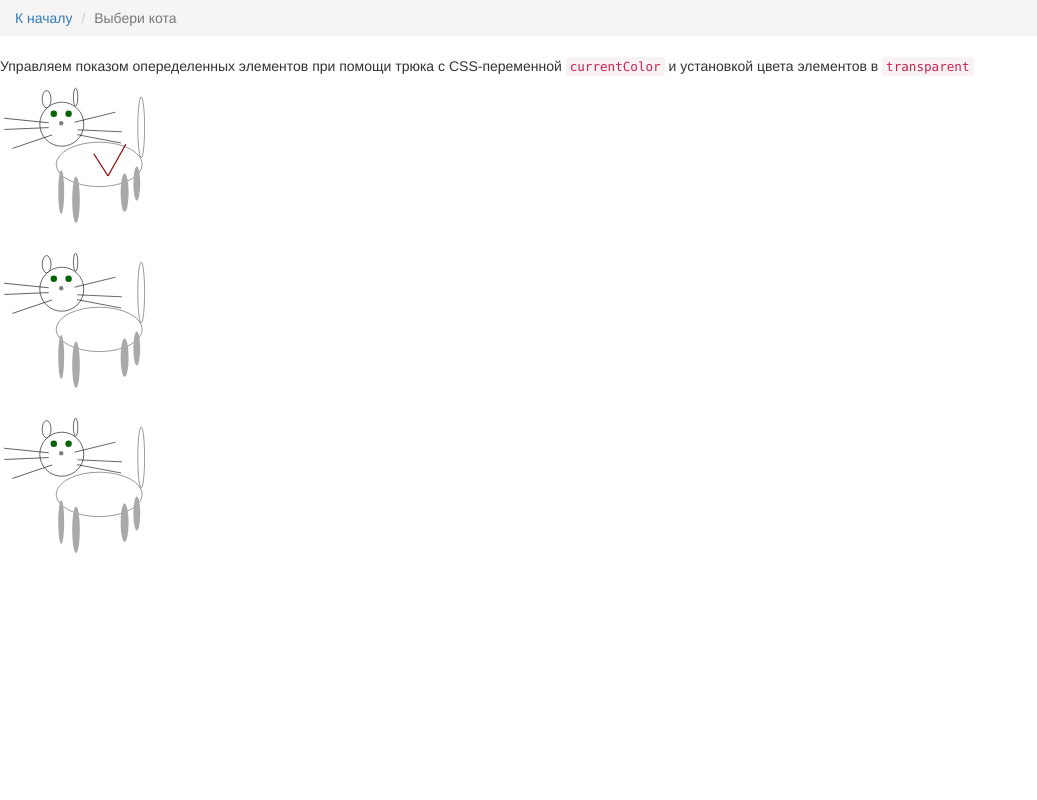
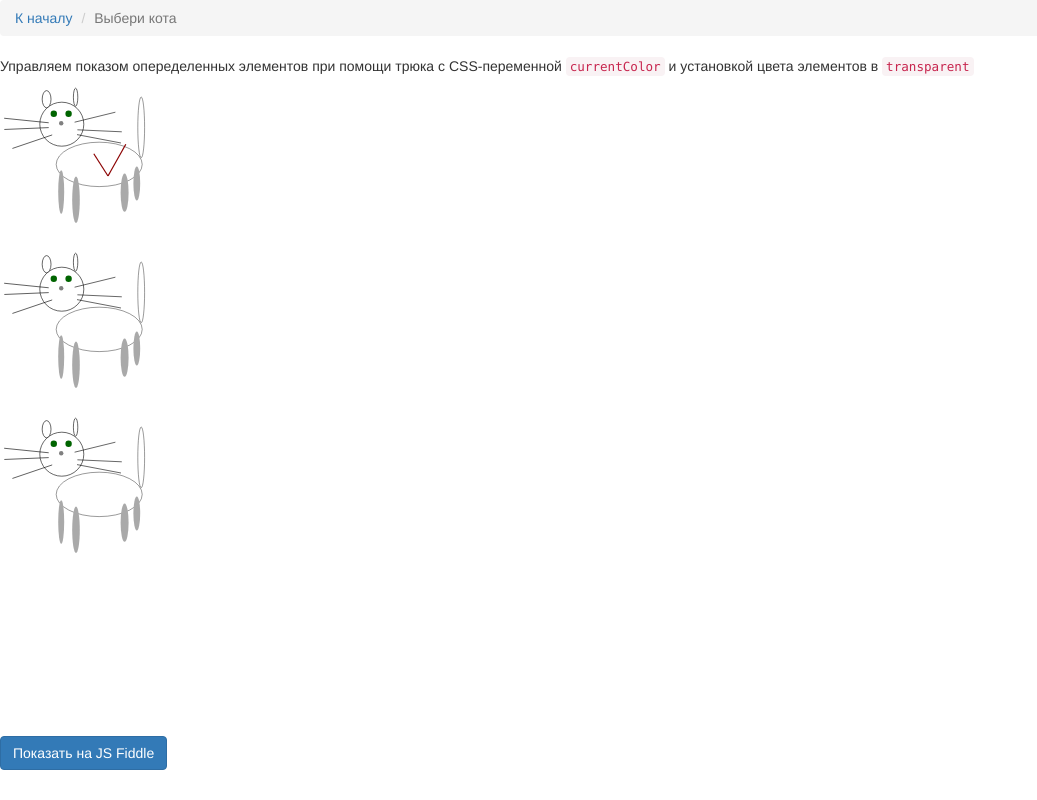
Before and after one commit to kaatula/svg-icons, a website: page samples/choose-cat.html in a window 1280 px wide. Shown: the whole page, without its empty margins (0-1037 px from the left). Drawn offline with nearby package versions, Linux system fonts and the light colour scheme.

Commit message:
Add JSFiddle support

```diff
--- a/samples/choose-cat.html
+++ b/samples/choose-cat.html
@@ -8,7 +8,7 @@
     <link rel="svg-icons" href="../dist/icons.svg">
     <script src="https://code.jquery.com/jquery-1.11.3.min.js"></script>
     <script src="../svg-loader.js"></script>
-    <style>
+    <style id="catstyles">
     .checkmark {
         visibility: visible;
     }
@@ -29,7 +29,7 @@
         cursor: pointer;
     }
     </style>
-    <script>
+    <script id="catscripts">
     $(document).ready(function() {
         $("li").on("click", function(ev) {
             $(ev.currentTarget).toggleClass("selected");
@@ -43,9 +43,10 @@
         <li><a href="../">К началу</a></li>
         <li class="active">Выбери кота</li>
     </ol>
+    <div id="panel">
         <div>Управляем показом опеределенных элементов при помощи трюка с CSS-переменной <code>currentColor</code> и установкой цвета элементов в <code>transparent</code></div>
         <ul class="list-unstyled">
-        <li class="selected" >
+            <li class="selected">
                 <svg width="160px" height="160px">
                     <use xlink:href="#kotik"></use>
                 </svg>
@@ -60,6 +61,8 @@
                     <use xlink:href="#kotik"></use>
                 </svg>
             </li>
+        </ul></div>
+
 </body>
 
 </html>
--- a/svg-loader.js
+++ b/svg-loader.js
@@ -3,12 +3,25 @@ var embedSvg = function () {
     if($iconsLink.length != 1) {
         throw "SVG icons are not linked";
     }
-    $.get($iconsLink.attr("href")).done(function(content) {
+    return $.get($iconsLink.attr("href")).done(function(content) {
         document.body.appendChild(content.childNodes[1]);
     });
 }
 
-embedSvg();
+var $iconsLoading = embedSvg();
+
+$.when($iconsLoading, $.ready).then(function () {
+	$("body").append("<form method='post' action='http://jsfiddle.net/api/post/jquery/2.1.3/dependencies/more/' target='check'>        <button class='btn btn-primary' type='submit'>Показать на JS Fiddle</button>        <input name='html' type='hidden' value=''>        <input name='js' type='hidden' value=''>        <input name='css' type='hidden' value=''>    </form>");
+	var htmlBody = $("#panel").html();
+	for(var i = 0;i<20;i++)
+		htmlBody += "\r\n";
+	htmlBody += "<!-- Embedded assets.svg file with collection of icons -->" + $("svg").last()[0].outerHTML;
+
+
+	$("input[name=html]").val(htmlBody);
+    $("input[name=css]").val($("#catstyles").html());
+    $("input[name=js]").val($("#catscripts").html());
+});
 
 //Или просто захардкодить...
 //$.get("icons.svg").done(function(content) {
```
Also changed, not shown: samples/diff-tails.html (+8 -1 lines), samples/justcat.html (+6 -0 lines), samples/maine-coon-that-is-the-theme.html (+3 -1 lines), samples/orange-tails.html (+6 -2 lines), samples/pet-the-cat.html (+5 -2 lines). Lines whose indentation alone changed are shown as unchanged.
